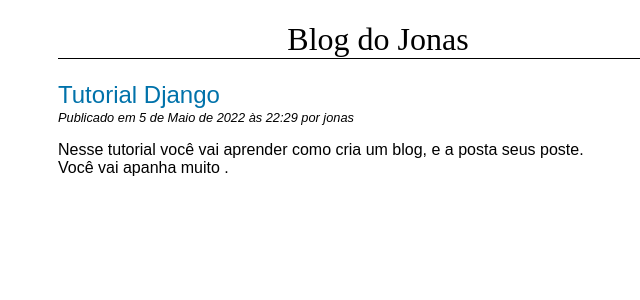
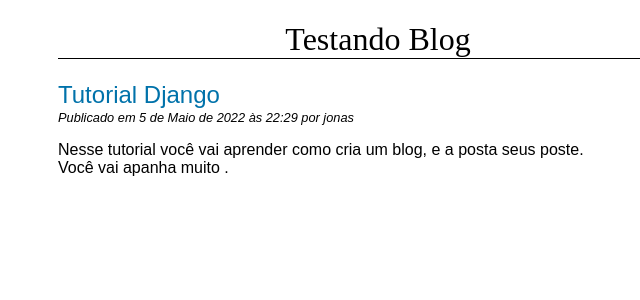
Before and after one commit to GaloManco/Projeto-Blog-com-django, a Django app: a page that uses tutorialdjango/blog/templates/blog/base.html in a window 1280 px wide. Shown: the top 300 px of the page, without its empty margins (262-902 px from the left). Run offline with Django 4.2, Linux system fonts and the light colour scheme; data comes from the database, SQL or seed files in the repository.

Commit message:
teste no comite

```diff
--- a/tutorialdjango/blog/templates/blog/base.html
+++ b/tutorialdjango/blog/templates/blog/base.html
@@ -9,7 +9,7 @@
 </head>
 <body>
     <header>
-        <h1> Blog do Jonas </h1>
+        <h1>  Testando Blog  </h1>
     </header>
     <main>
         {% block content %}
```
